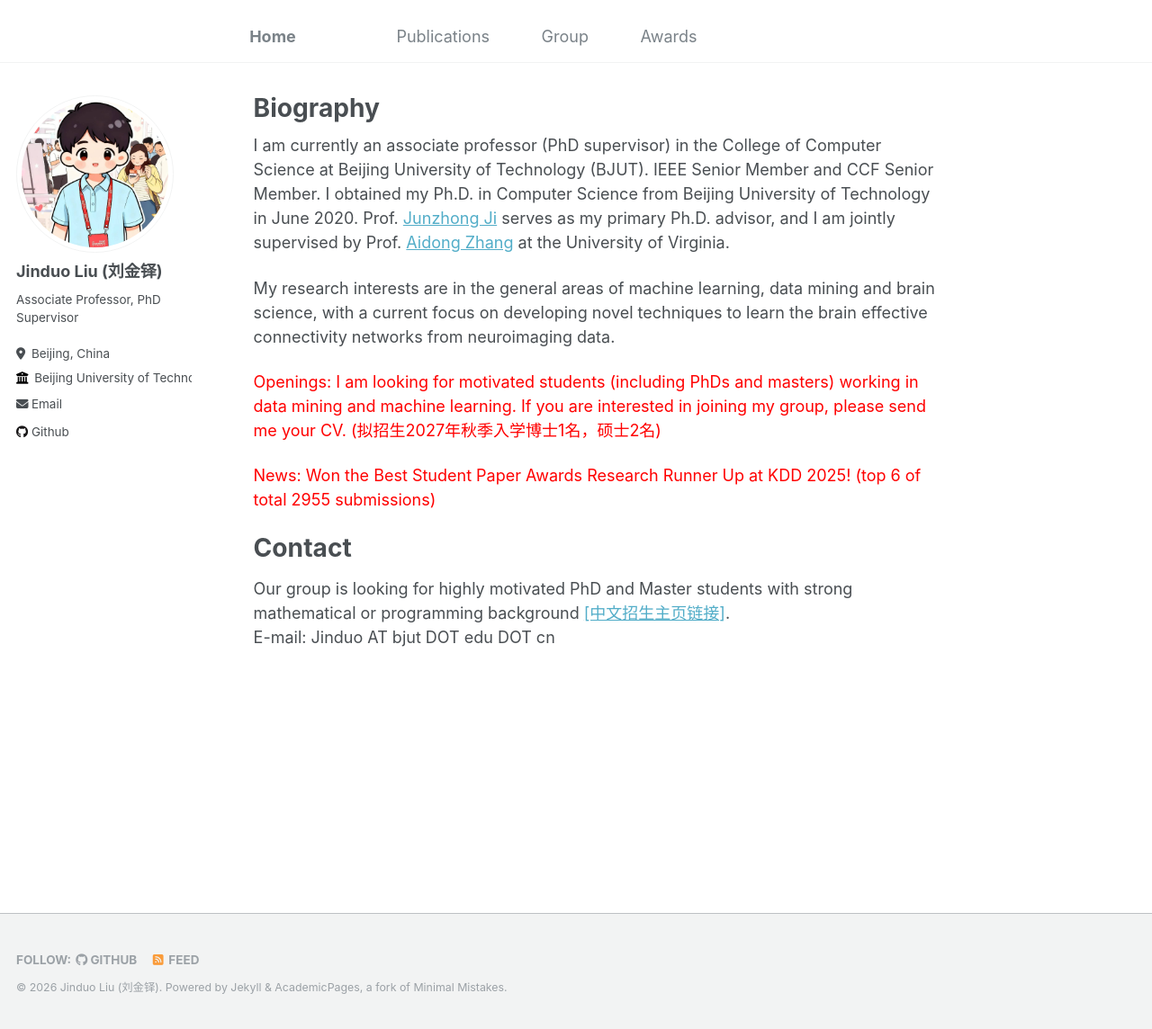
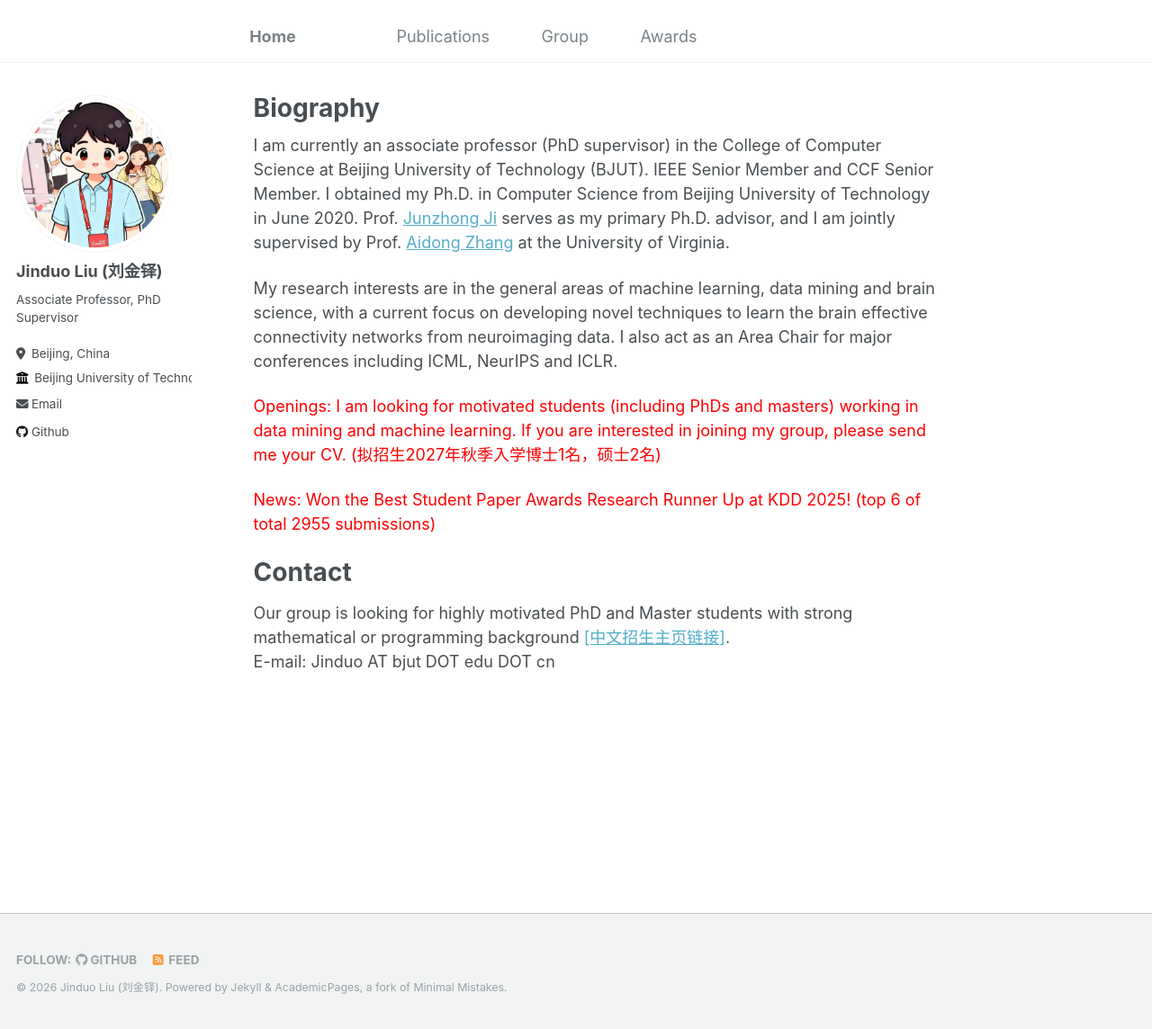
Before and after one commit to Duo67/duo067, a Jekyll site: the page built from _pages/about.md, in a window 1280 px wide and 1144 px high. Shown: the whole window at 90% size. Built offline with Jekyll 4.4.1, drawn with Linux system fonts in a browser that asks for light colours.

Commit message:
Update about.md

```diff
--- a/_pages/about.md
+++ b/_pages/about.md
@@ -10,7 +10,7 @@ redirect_from:
 
 I am currently an associate professor (PhD supervisor) in the College of Computer Science at Beijing University of Technology (BJUT). IEEE Senior Member and CCF Senior Member. I obtained my Ph.D. in Computer Science from Beijing University of Technology in June 2020. Prof. [Junzhong Ji](https://scholar.google.com/citations?hl=zh-CN&user=q9mHC6cAAAAJ) serves as my primary Ph.D. advisor, and I am jointly supervised by Prof. [Aidong Zhang](https://scholar.google.com/citations?hl=zh-CN&user=O8XxkE4AAAAJ) at the University of Virginia.
 
-My research interests are in the general areas of machine learning, data mining and brain science, with a current focus on developing novel techniques to learn the brain effective connectivity networks from neuroimaging data.
+My research interests are in the general areas of machine learning, data mining and brain science, with a current focus on developing novel techniques to learn the brain effective connectivity networks from neuroimaging data. I also act as an Area Chair for major conferences including ICML, NeurIPS and ICLR.
 
 <span style="color: red;">Openings: I am looking for motivated students (including PhDs and masters) working in data mining and machine learning. If you are interested in joining my group, please send me your CV. (拟招生2027年秋季入学博士1名，硕士2名) </span>
 
```
